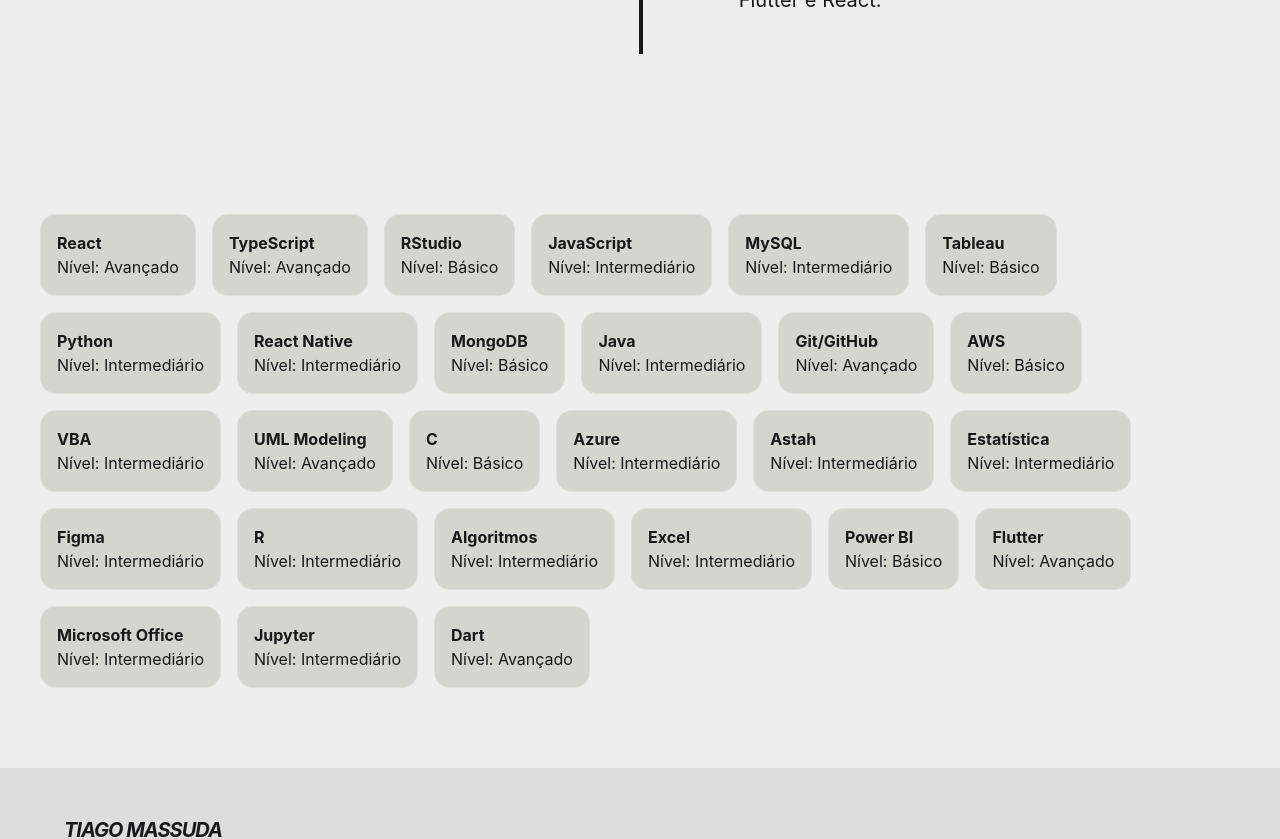
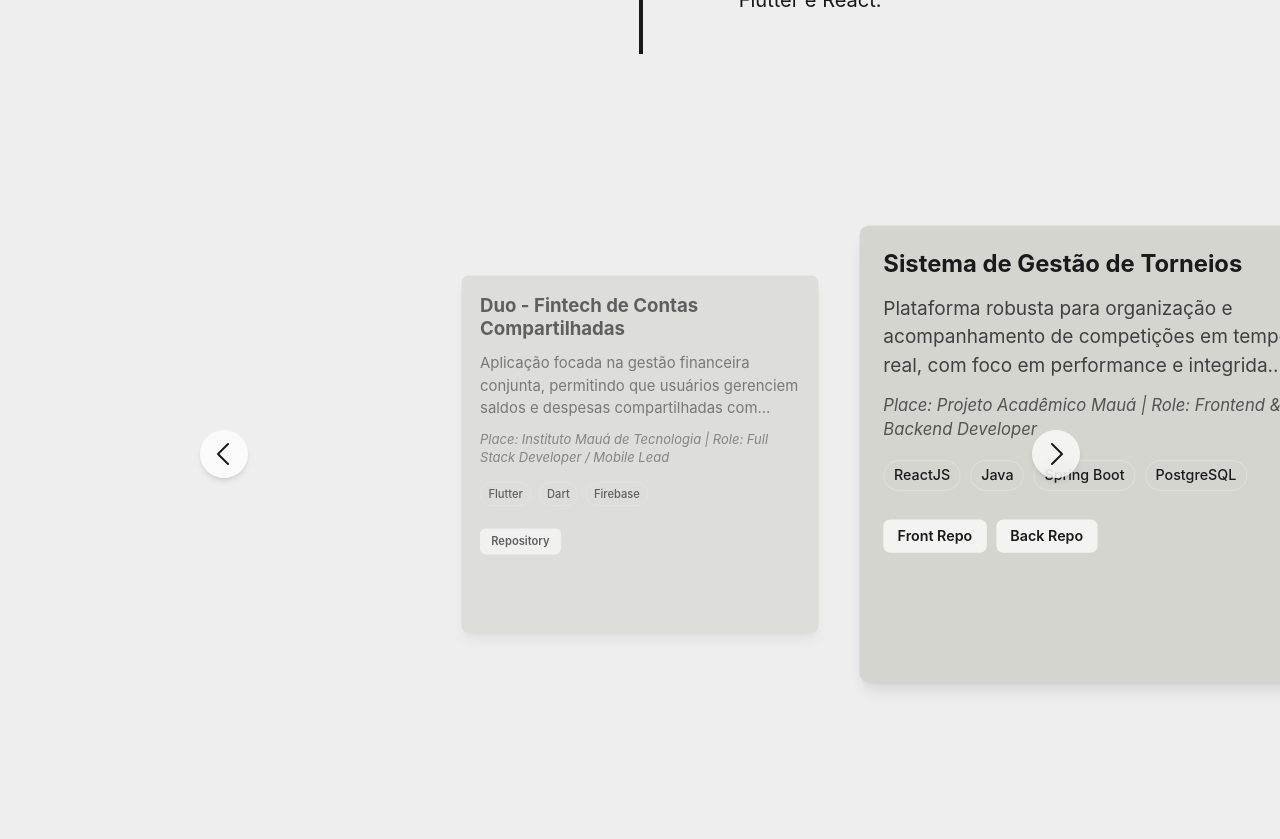
Before and after one commit to tokujiTO/portfolio-self, a React (Vite) app: page / in a window 1280 px wide. Shown: the part 1920-2759 px from the top of the page. Built offline with nearby package versions, Linux system fonts and the light colour scheme.

Commit message:
feat: add carousel and tecnologies filter

```diff
--- a/src/App.tsx
+++ b/src/App.tsx
@@ -1,49 +1,33 @@
+import { useMemo, useState } from "react";
 import AnimatedElement from "./components/animatedElement";
 import Navbar from "./components/navbar";
 import photo from "./assets/68ba2c58-eef4-40e4-81de-ada512adafcd Background Removed.png";
 import AboutMe from "./components/Sections/aboutMe";
 import Footer from "./components/footer";
 import Card from "./components/card";
+import Carousel from "./components/carousel";
+import { projects } from "./assets/projects";
+import { tecnologies } from "./assets/tecnologies";
 
 function App() {
-  const tecnologies = [
-    { skill: "React", level: "Avançado" },
-    { skill: "TypeScript", level: "Avançado" },
-    { skill: "RStudio", level: "Básico" },
-    { skill: "JavaScript", level: "Intermediário" },
-    { skill: "MySQL", level: "Intermediário" },
-    { skill: "Tableau", level: "Básico" },
-    { skill: "Python", level: "Intermediário" },
-    { skill: "React Native", level: "Intermediário" },
-    { skill: "MongoDB", level: "Básico" },
-    { skill: "Java", level: "Intermediário" },
-    { skill: "Git/GitHub", level: "Avançado" },
-    { skill: "AWS", level: "Básico" },
-    { skill: "VBA", level: "Intermediário" },
-    { skill: "UML Modeling", level: "Avançado" },
-    { skill: "C", level: "Básico" },
-    { skill: "Azure", level: "Intermediário" },
-    { skill: "Astah", level: "Intermediário" },
-    { skill: "Estatística", level: "Intermediário" },
-    { skill: "Figma", level: "Intermediário" },
-    { skill: "R", level: "Intermediário" },
-    { skill: "Algoritmos", level: "Intermediário" },
-    { skill: "Excel", level: "Intermediário" },
-    { skill: "Power BI", level: "Básico" },
-    { skill: "Flutter", level: "Avançado" },
-    { skill: "Microsoft Office", level: "Intermediário" },
-    { skill: "Jupyter", level: "Intermediário" },
-    { skill: "Dart", level: "Avançado" },
-  ];
+  const [selectedCategory, setSelectedCategory] = useState("All");
+  const [changing, setChanging] = useState(false);
 
-  // eslint-disable-next-line @typescript-eslint/no-unused-vars
-  const projects = [
-    {
-      name: "Projeto 1",
-      description: "Descrição do projeto 1",
-      github: "https://github.com/seu-usuario/projeto-1",
-    },
-  ];
+  const categories = useMemo(() => {
+    const uniqueCategories = Array.from(
+      new Set(tecnologies.map((tech) => tech.category)),
+    );
+
+    return ["All", ...uniqueCategories];
+  }, []);
+
+  const filteredTechnologies = useMemo(() => {
+    if (selectedCategory === "All") {
+      return tecnologies;
+    }
+
+    return tecnologies.filter((tech) => tech.category === selectedCategory);
+  }, [selectedCategory]);
 
   return (
     <div className="flex items-center flex-col overflow-y-hidden min-h-screen bg-linear-to-b from-(--color-bg-main-from) to-(--color-bg-main-to) text-(--color-text-primary) transition-colors duration-300">
@@ -85,10 +69,57 @@ function App() {
         </AnimatedElement>
       </div>
       <AboutMe />
-      <div className="flex flex-wrap gap-4 w-full bg-[var(--color-panel)] px-10 py-20 transition-colors duration-300">
-        {tecnologies.map((tech) => (
-          <Card key={tech.skill} skill={tech.skill} description={tech.level} />
-        ))}
+      <Carousel data={projects} />
+      <div className="flex w-full flex-col gap-6 bg-(--color-panel) px-10 py-20 transition-colors duration-300">
+        <div className="flex flex-wrap gap-2">
+          {categories.map((category) => (
+            <button
+              key={category}
+              type="button"
+              onClick={() => {
+                setChanging(true);
+                setTimeout(
+                  () => setSelectedCategory(category),
+                  filteredTechnologies.length * 60 + 300,
+                );
+                setTimeout(
+                  () => setChanging(false),
+                  filteredTechnologies.length * 60 + 600,
+                );
+              }}
+              className={`rounded-full border px-3 py-1 text-xs font-semibold tracking-wide uppercase transition-all duration-200 ${
+                selectedCategory === category
+                  ? "border-transparent bg-(--color-card) text-(--color-text-primary)"
+                  : "border-(--color-border-soft) bg-transparent text-(--color-text-secondary) hover:bg-(--color-surface)"
+              }`}
+            >
+              {category} -{" "}
+              {category === "All"
+                ? tecnologies.length
+                : tecnologies.filter((tech) => tech.category === category)
+                    .length}
+            </button>
+          ))}
+        </div>
+
+        <div className="flex flex-wrap gap-4">
+          {filteredTechnologies.map((tech, index) => (
+            <Card
+              changing={changing}
+              key={tech.skill}
+              index={index}
+              skill={tech.skill}
+              description={tech.level}
+              category={tech.category}
+            />
+          ))}
+        </div>
+
+        {filteredTechnologies.length === 0 && (
+          <p className="text-sm text-(--color-text-secondary)">
+            Nenhuma tecnologia encontrada para este filtro.
+          </p>
+        )}
       </div>
       <Footer />
     </div>
--- /dev/null
+++ b/src/assets/projects.tsx
@@ -0,0 +1,49 @@
+export const projects = [
+  {
+    title: "Duo - Fintech de Contas Compartilhadas",
+    description:
+      "Aplicação focada na gestão financeira conjunta, permitindo que usuários gerenciem saldos e despesas compartilhadas com transparência e segurança.",
+    place: "Instituto Mauá de Tecnologia",
+    role: "Full Stack Developer / Mobile Lead",
+    technologies: ["Flutter", "Dart", "Firebase"],
+    repository: "https://github.com/tiagotokugi/duo-fintech",
+  },
+  {
+    title: "Sistema de Gestão de Torneios",
+    description:
+      "Plataforma robusta para organização e acompanhamento de competições em tempo real, com foco em performance e integridade de dados.",
+    place: "Projeto Acadêmico Mauá",
+    role: "Frontend & Backend Developer",
+    technologies: ["ReactJS", "Java", "Spring Boot", "PostgreSQL"],
+    frontRepository: "https://github.com/tiagotokugi/tournament-front",
+    backRepository: "https://github.com/tiagotokugi/tournament-back",
+  },
+  {
+    title: "AWS Cloud Club Mauá",
+    description:
+      "Liderança da comunidade estudantil oficial da AWS na Mauá, organizando eventos, workshops e disseminando a cultura Cloud Computing.",
+    place: "AWS Cloud Clubs",
+    role: "Diretor de Organização",
+    technologies: ["AWS", "Cloud Architecture", "Community Management"],
+    linkedin:
+      "https://www.linkedin.com/posts/tiago-massuda_aws-cloudclub-maua-activity-71654123456789-abcd",
+  },
+  {
+    title: "International Smart Cities Project",
+    description:
+      "Projeto colaborativo internacional focado em soluções para cidades inteligentes, integrando tecnologias de IoT e análise de dados.",
+    place: "Fontys University of Applied Sciences & Mauá",
+    role: "Collaborating Student",
+    technologies: ["Agile", "International Collaboration", "IoT"],
+    linkedin: "https://www.linkedin.com/in/tiagomassuda/",
+  },
+  {
+    title: "Dunamis Tênis de Mesa",
+    description:
+      "Desenvolvimento de identidade visual e aplicação de suporte para torneios de tênis de mesa, incluindo banners e logotipos.",
+    place: "Dunamis Tournament",
+    role: "Mobile Developer & Designer",
+    technologies: ["Flutter", "Adobe Illustrator", "Figma"],
+    repository: "https://github.com/tiagotokugi/dunamis-app",
+  },
+];
--- /dev/null
+++ b/src/assets/tecnologies.tsx
@@ -0,0 +1,33 @@
+export const tecnologies = [
+  { skill: "React", level: "Avançado", category: "Frontend" },
+  { skill: "TypeScript", level: "Avançado", category: "Frontend" },
+  { skill: "RStudio", level: "Básico", category: "Data" },
+  { skill: "JavaScript", level: "Intermediário", category: "Frontend" },
+  { skill: "MySQL", level: "Intermediário", category: "Backend" },
+  { skill: "Tableau", level: "Básico", category: "Data" },
+  { skill: "Python", level: "Intermediário", category: "Backend" },
+  { skill: "React Native", level: "Intermediário", category: "Mobile" },
+  { skill: "MongoDB", level: "Básico", category: "Backend" },
+  { skill: "Java", level: "Intermediário", category: "Backend" },
+  { skill: "Git/GitHub", level: "Avançado", category: "DevOps" },
+  { skill: "AWS", level: "Básico", category: "Cloud" },
+  { skill: "VBA", level: "Intermediário", category: "Data" },
+  { skill: "UML Modeling", level: "Avançado", category: "Architecture" },
+  { skill: "C", level: "Básico", category: "Backend" },
+  { skill: "Azure", level: "Intermediário", category: "Cloud" },
+  { skill: "Astah", level: "Intermediário", category: "Architecture" },
+  { skill: "Estatística", level: "Intermediário", category: "Data" },
+  { skill: "Figma", level: "Intermediário", category: "Design" },
+  { skill: "R", level: "Intermediário", category: "Data" },
+  { skill: "Algoritmos", level: "Intermediário", category: "Backend" },
+  { skill: "Excel", level: "Intermediário", category: "Data" },
+  { skill: "Power BI", level: "Básico", category: "Data" },
+  { skill: "Flutter", level: "Avançado", category: "Mobile" },
+  {
+    skill: "Microsoft Office",
+    level: "Intermediário",
+    category: "Productivity",
+  },
+  { skill: "Jupyter", level: "Intermediário", category: "Data" },
+  { skill: "Dart", level: "Avançado", category: "Mobile" },
+];
--- a/src/components/card.tsx
+++ b/src/components/card.tsx
@@ -1,12 +1,29 @@
 interface CardProps {
+  changing?: boolean;
   skill: string;
+  index: number;
   description: string;
+  category?: string;
 }
 
-export default function Card({ skill, description }: CardProps) {
+export default function Card({
+  skill,
+  description,
+  index,
+  category,
+  changing,
+}: CardProps) {
   return (
-    <div className="flex min-h-10 hover:scale-105 hover:shadow-2xl duration-300 transition-all hover:cursor-pointer p-4 min-w-30 flex-col bg-[var(--color-card)] text-[var(--color-text-primary)] rounded-2xl border border-[var(--color-border-soft)]">
-      <h2 className="font-bold ">{skill}</h2>
+    <div
+      className={`flex min-h-10 hover:scale-105 hover:shadow-2xl duration-150 transition-all hover:cursor-pointer p-4 min-w-30 ${changing ? "translate-y-10 opacity-0" : "translate-y-0 opacity-100"} flex-col gap-1 bg-(--color-card) text-(--color-text-primary) rounded-2xl border border-(--color-border-soft)`}
+      style={{ transitionDelay: `${index * 50}ms` }}
+    >
+      {category && (
+        <span className="w-fit rounded-full border border-(--color-border-soft) bg-(--color-surface) px-2 py-0.5 text-[10px] font-semibold uppercase tracking-wide">
+          {category}
+        </span>
+      )}
+      <h2 className="font-bold">{skill}</h2>
       <p>Nível: {description}</p>
     </div>
   );
--- a/src/components/carousel.tsx
+++ b/src/components/carousel.tsx
@@ -1,11 +1,9 @@
-import { CaretLeft, CaretRight } from "@phosphor-icons/react";
+import { CaretLeftIcon, CaretRightIcon } from "@phosphor-icons/react";
 import { useEffect, useRef, useState } from "react";
-import AnimatedElement from "./animatedElement";
 
 interface CarouselItem {
   title?: string;
   description?: string;
-  image?: string;
   place?: string;
   role?: string;
   technologies?: string[];
@@ -202,10 +200,7 @@ export default function Carousel({ data, clickable }: CarouselProps) {
   }, [datalist.length]);
 
   return (
-    <AnimatedElement
-      direction="bottom"
-      className="relative flex h-[60vh] w-full flex-col"
-    >
+    <div className="relative flex h-[80vh] w-full bg-(--color-panel) flex-col">
       <div
         ref={scrollContainerRef}
         className="scroll-container scrollbar-hide flex h-full w-full flex-row items-center justify-start gap-16 overflow-x-scroll"
@@ -314,20 +309,20 @@ export default function Carousel({ data, clickable }: CarouselProps) {
         ))}
       </div>
 
-      <div className="absolute top-1/2 z-40 flex w-full -translate-y-1/2 transform justify-between px-4">
+      <div className="absolute top-1/2 px-50 z-40 flex w-full -translate-y-1/2 transform justify-between">
         <button
           onClick={handleNext}
-          className="z-10 rounded-full bg-gray-300/30 p-2 shadow-md backdrop-blur-md duration-300 hover:cursor-pointer hover:bg-gray-400/30"
+          className="z-10 rounded-full bg-(--color-surface) p-2 shadow-md backdrop-blur-md duration-300 hover:cursor-pointer hover:bg-gray-400/30"
         >
-          <CaretLeft size={32} />
+          <CaretLeftIcon size={32} />
         </button>
         <button
           onClick={handlePrevious}
-          className="z-10 rounded-full bg-gray-300/30 p-2 shadow-md backdrop-blur-md duration-300 hover:cursor-pointer hover:bg-gray-400/30"
+          className="z-10 rounded-full bg-(--color-surface) p-2 shadow-md backdrop-blur-md duration-300 hover:cursor-pointer hover:bg-gray-400/30"
         >
-          <CaretRight size={32} />
+          <CaretRightIcon size={32} />
         </button>
       </div>
-    </AnimatedElement>
+    </div>
   );
 }
--- a/src/components/navbar.tsx
+++ b/src/components/navbar.tsx
@@ -12,7 +12,7 @@ export default function Navbar() {
         type="button"
         onClick={toggleTheme}
         aria-label={`Alternar para tema ${theme === "light" ? "escuro" : "claro"}`}
-        className="h-12 px-4 flex items-center gap-2 rounded-full bg-[var(--color-surface)] text-[var(--color-text-primary)] border border-[var(--color-border-soft)] backdrop-blur-md shadow-lg transition-all duration-300 hover:scale-105 cursor-pointer"
+        className="h-12 px-4 flex items-center gap-2 rounded-full bg-(--color-surface) text-(--color-text-primary) border border-(--color-border-soft) backdrop-blur-md shadow-lg transition-all duration-300 hover:scale-105 cursor-pointer"
       >
         {theme === "light" ? <MoonIcon size={20} /> : <SunIcon size={20} />}
         <span className="text-sm font-medium">
--- a/src/index.css
+++ b/src/index.css
@@ -39,3 +39,22 @@ body {
     background-color 250ms ease,
     color 250ms ease;
 }
+
+@layer utilities {
+  .scrollbar-hide {
+    -ms-overflow-style: none; /* IE and Edge */
+    scrollbar-width: none; /* Firefox */
+  }
+  .scrollbar-hide::-webkit-scrollbar {
+    display: none; /* Chrome, Safari e Opera */
+  }
+  .scroll-container {
+    scroll-behavior: smooth;
+    -webkit-overflow-scrolling: touch;
+  }
+
+  .carousel-card {
+    scroll-snap-align: center;
+    flex: none; /* Evita que os cards se estiquem */
+  }
+}
```
Also changed, not shown: src/components/bubble.tsx (+8 -4 lines).
